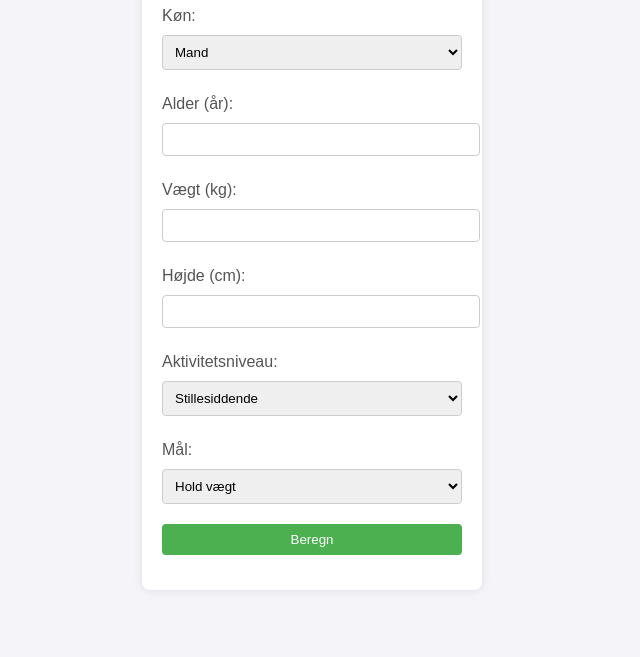
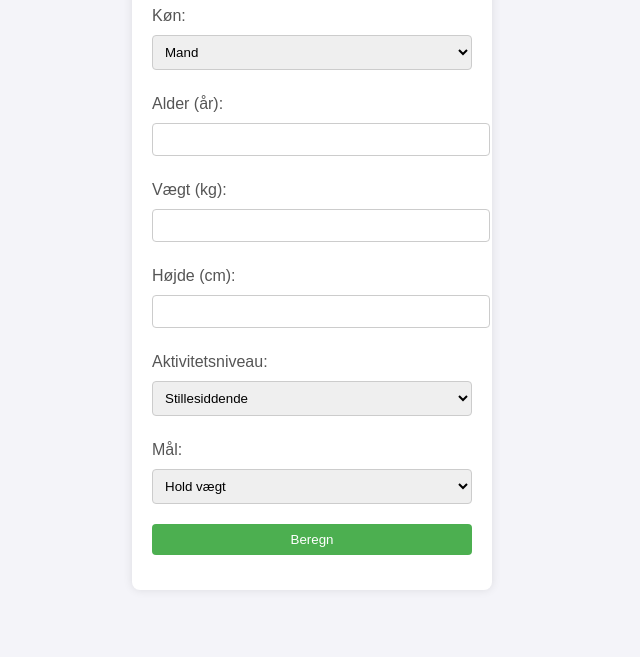
Before and after one commit to OliverHeymathiasen/kalorie-beregner., a plain HTML site: page index.html in a window 1280 px wide. Shown: the part 143-800 px from the top of the page, without its empty margins (328-968 px from the left). Drawn offline with Linux system fonts and the light colour scheme.

Commit message:
Update styles.css

```diff
--- a/styles.css
+++ b/styles.css
@@ -6,7 +6,7 @@ body {
 }
 
 .calculator {
-    width: 300px;
+    width: 320px;
     margin: 50px auto;
     padding: 20px;
     background-color: #fff;
@@ -49,4 +49,3 @@ button:hover {
     font-size: 1.2em;
     color: #333;
 }
-Add styles.cs
```
